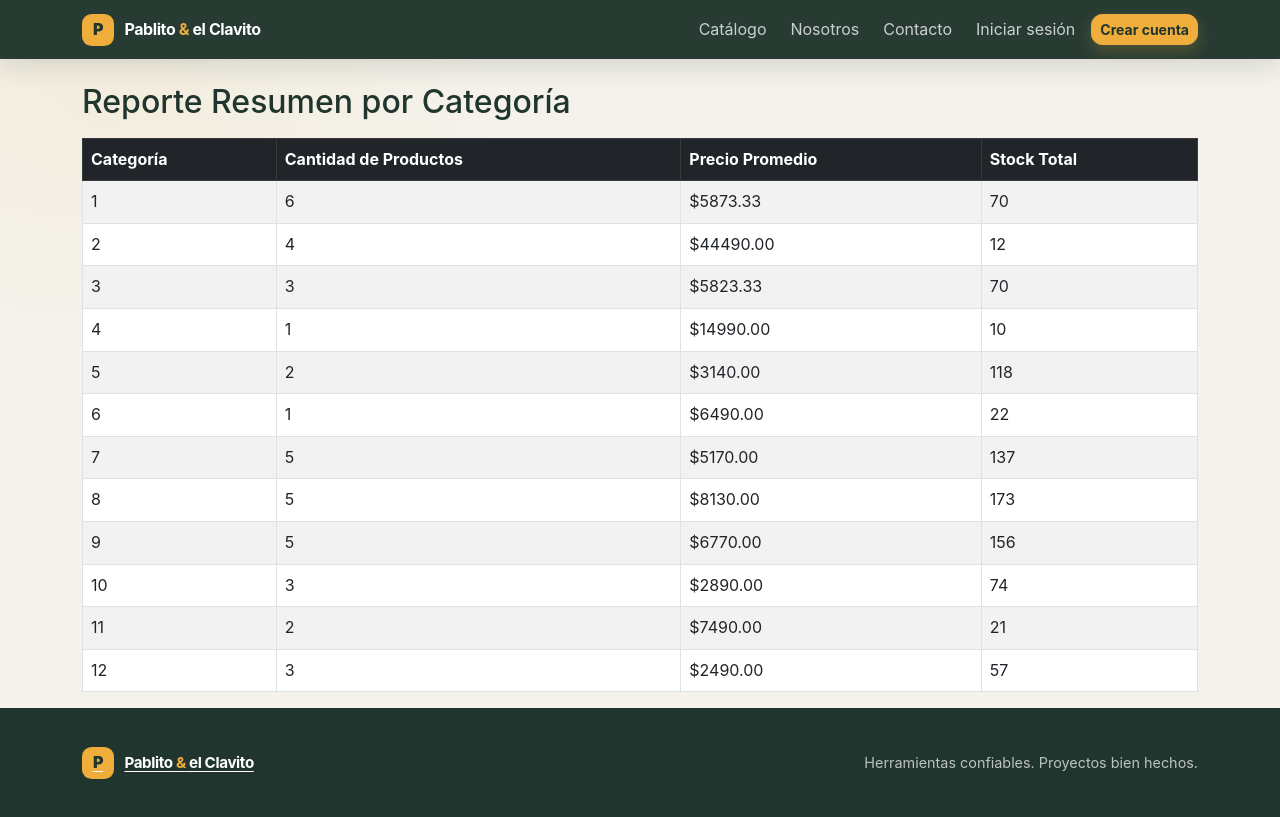
After one commit to Juaquin-35/-lvarez-TI3041-ES3, a Django app: page /reportes/agrupacion/ in a window 1280 px wide. The commit adds this page. Run offline with Django 5.2, Linux system fonts and the light colour scheme; data comes from the database, SQL or seed files in the repository.

Commit message:
etapa 2 Reportes

```diff
--- a/ferreteria/templates/base.html
+++ b/ferreteria/templates/base.html
@@ -30,6 +30,15 @@
                         {% if user.is_staff %}
                             <li class="nav-item"><a class="nav-link" href="{% url 'panel_administracion' %}">Administración</a></li>
                         {% endif %}
+                        <li class="nav-item dropdown">
+                            <a class="nav-link dropdown-toggle" href="#" id="navbarReportes" role="button" data-bs-toggle="dropdown" aria-expanded="false">
+                                Reportes
+                            </a>
+                            <ul class="dropdown-menu" aria-labelledby="navbarReportes">
+                                <li><a class="dropdown-item" href="{% url 'reporte_agrupacion' %}">Resumen por Categoría</a></li>
+                                <li><a class="dropdown-item" href="{% url 'reporte_umbral' %}">Stock Crítico</a></li>
+                            </ul>
+                        </li>
                         <li class="nav-item"><span class="nav-user">Hola, {{ user.username }}</span></li>
                         <li class="nav-item">
                             <form action="{% url 'logout' %}" method="post">
--- /dev/null
+++ b/ferreteria/templates/reporte_agrupacion.html
@@ -0,0 +1,30 @@
+{% extends 'base.html' %}
+{% block content %}
+<div class="container mt-4">
+    <h2>Reporte Resumen por Categoría</h2>
+    <table class="table table-striped table-bordered mt-3">
+        <thead class="table-dark">
+            <tr>
+                <th>Categoría</th>
+                <th>Cantidad de Productos</th>
+                <th>Precio Promedio</th>
+                <th>Stock Total</th>
+            </tr>
+        </thead>
+        <tbody>
+            {% for item in reporte %}
+            <tr>
+                <td>{{ item.categoria }}</td>
+                <td>{{ item.total_productos }}</td>
+                <td>${{ item.precio_promedio|floatformat:2 }}</td>
+                <td>{{ item.stock_total }}</td>
+            </tr>
+            {% empty %}
+            <tr>
+                <td colspan="4" class="text-center text-muted">No hay datos suficientes para el reporte.</td>
+            </tr>
+            {% endfor %}
+        </tbody>
+    </table>
+</div>
+{% endblock %}
--- a/ferreteria/urls.py
+++ b/ferreteria/urls.py
@@ -17,10 +17,13 @@ urlpatterns = [
     path('carrito/eliminar/<int:producto_id>/', views.eliminar_del_carrito, name='eliminar_del_carrito'),
     path('carrito/procesar/', views.procesar_compra, name='procesar_compra'),
 
-
+    # Administración CRUD en la web
     path('sitio/producto/nuevo/', views.producto_crear_web, name='producto_crear_web'),
     path('sitio/producto/editar/<int:pk>/', views.producto_editar_web, name='producto_editar_web'),
     path('sitio/producto/eliminar/<int:pk>/', views.producto_eliminar_web, name='producto_eliminar_web'),
+    path('sitio/panel/', views.panel_administracion, name='panel_administracion'),
 
-    path('sitio/panel/', views.panel_administracion, name='panel_administracion'),
+    # Reportes
+    path('reportes/agrupacion/', views.reporte_agrupacion, name='reporte_agrupacion'),
+    path('reportes/umbral/', views.reporte_umbral, name='reporte_umbral'),
 ]
--- a/ferreteria/views.py
+++ b/ferreteria/views.py
@@ -6,6 +6,7 @@ from django.contrib.auth import login
 from .models import Producto, Categoria
 from .models import Producto
 from .forms import ProductoForm
+from django.db.models import Count, Avg, Sum
 
 # 1. Landing Page + Catálogo (Pública)
 def home(request):
@@ -140,3 +141,18 @@ def producto_eliminar_web(request, pk):
 def panel_administracion(request):
     productos = Producto.objects.all()
     return render(request, 'panel_admin.html', {'productos': productos})
+
+
+def reporte_agrupacion(request):
+    """Reporte 1: Resumen por categoría (cantidad, precio promedio y stock total)."""
+    reporte_categorias = Producto.objects.values('categoria').annotate(
+        total_productos=Count('id'),
+        precio_promedio=Avg('precio'),
+        stock_total=Sum('stock')
+    )
+    return render(request, 'reporte_agrupacion.html', {'reporte': reporte_categorias})
+
+def reporte_umbral(request):
+    """Reporte 2: Listado de productos bajo un umbral de stock crítico (ej. stock <= 5)."""
+    stock_critico = Producto.objects.filter(stock__lte=5).order_by('stock')
+    return render(request, 'reporte_umbral.html', {'productos': stock_critico})
```
Also changed, not shown: ferreteria/templates/reporte_umbral.html (added, +30 -0 lines).
